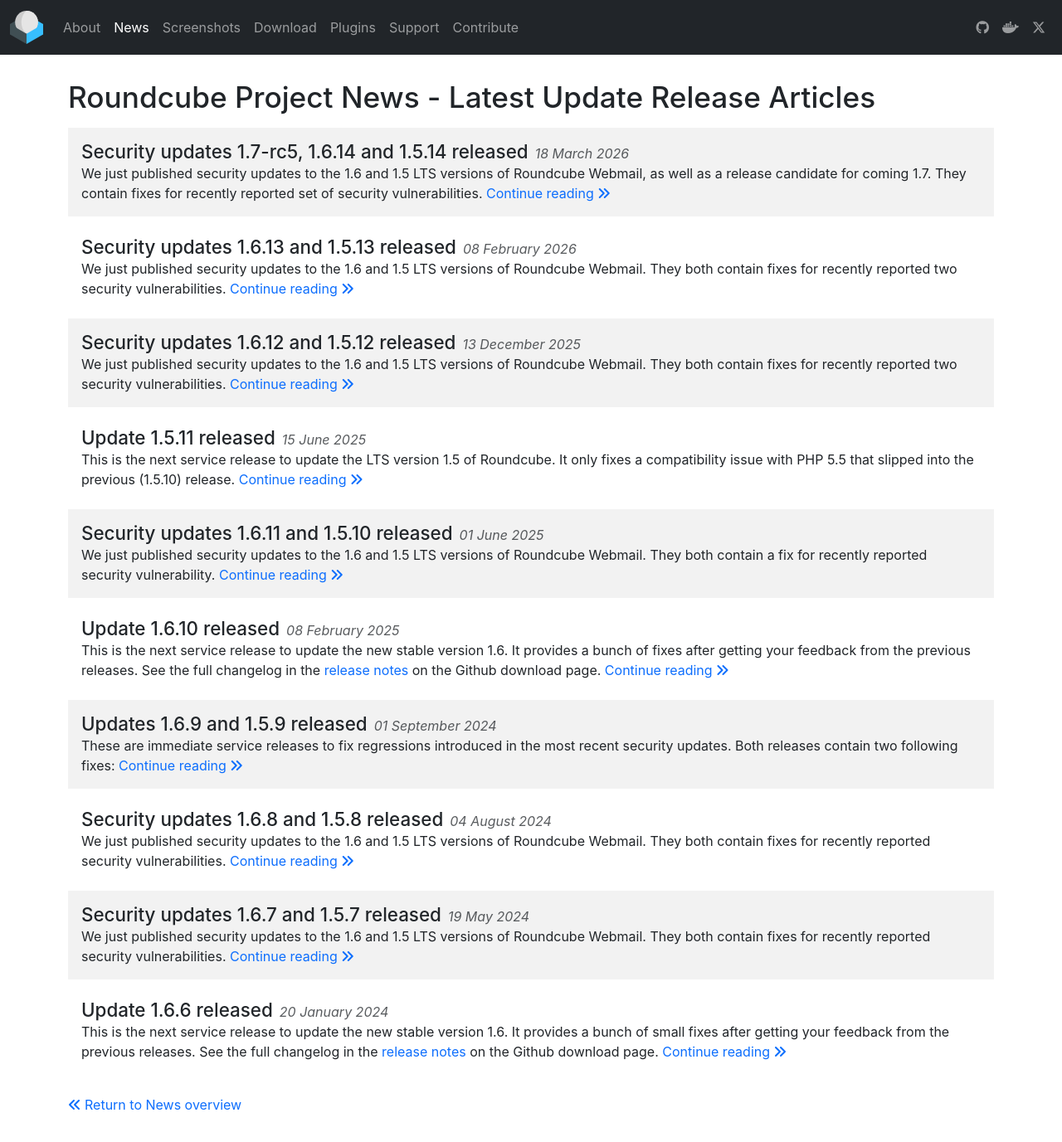
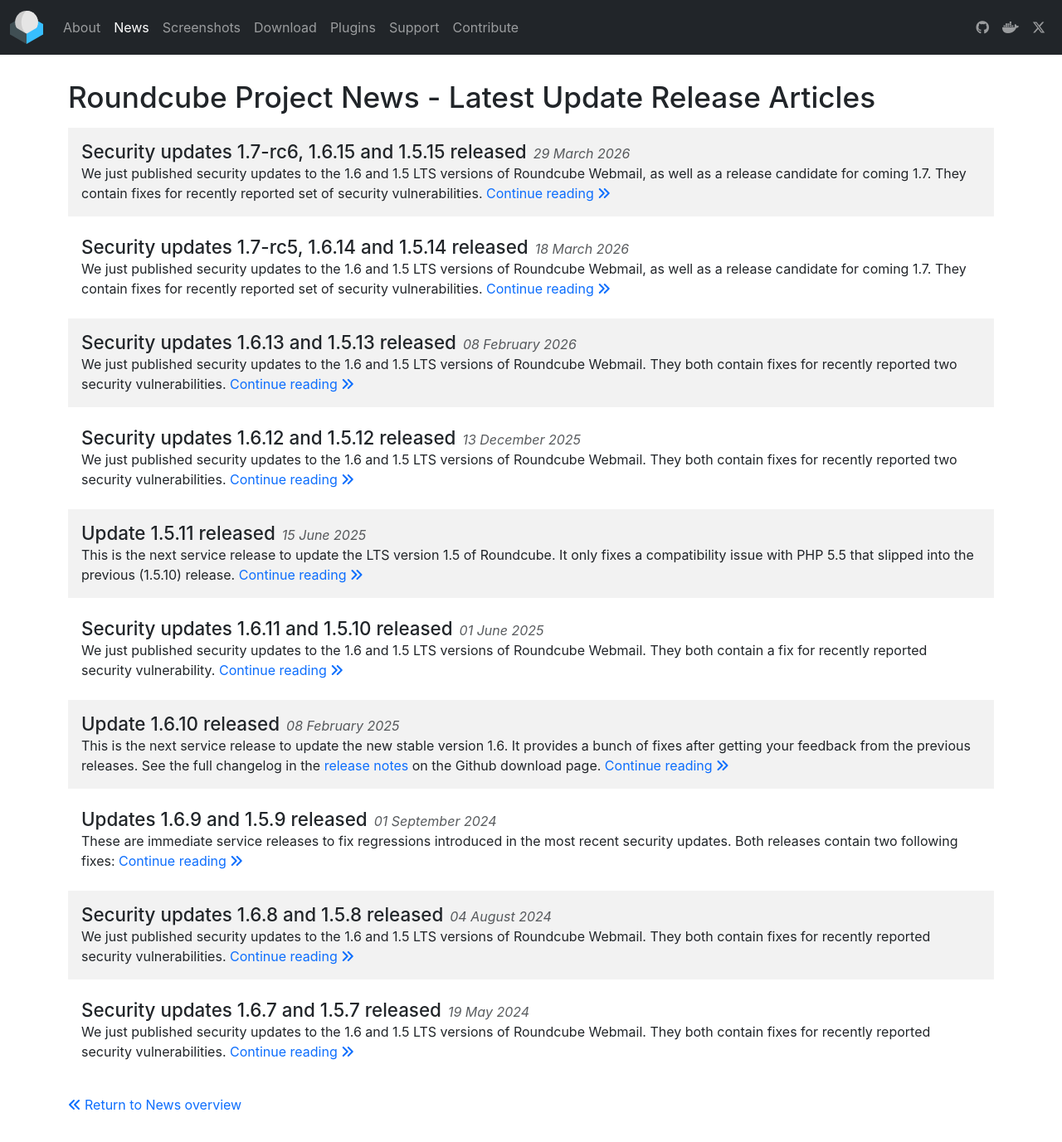
Before and after one commit to roundcube/roundcube.github.com, a Jekyll site: the page built from news/updates/index.html, in a window 1280 px wide and 1400 px high. Shown: the top 1377 px of the window at 83% size. Built offline with Jekyll 4.4.1, drawn with Linux system fonts in a browser that asks for light colours; nearby versions of some CDN libraries.

Commit message:
New security release

```diff
--- /dev/null
+++ b/_posts/2026-03-29-security-updates-1.7-rc6-1.6.15-1.5.15.md
@@ -0,0 +1,20 @@
+---
+layout: article
+title: Security updates 1.7-rc6, 1.6.15 and 1.5.15 released
+tags: releases updates security
+---
+
+We just published security updates to the 1.6 and 1.5 LTS versions of Roundcube Webmail, as well as a release candidate for coming 1.7.
+They contain fixes for recently reported set of security vulnerabilities.
+
+## Security fixes
+
+- SVG Animate FUNCIRI Attribute Bypass — Remote Image Loading via fill/filter/stroke, reported by class_nzm.
+
+See the full changelogs in the release notes on the Github download pages for the updated versions
+
+- [1.7-rc6](https://github.com/roundcube/roundcubemail/releases/tag/1.7-rc6)
+- [1.6.15](https://github.com/roundcube/roundcubemail/releases/tag/1.6.15)
+- [1.5.15](https://github.com/roundcube/roundcubemail/releases/tag/1.5.15).
+
+We strongly recommend to update your productive installations of Roundcube with this new versions.
```
Also changed, not shown: _data/releases.json (+17 -17 lines).
